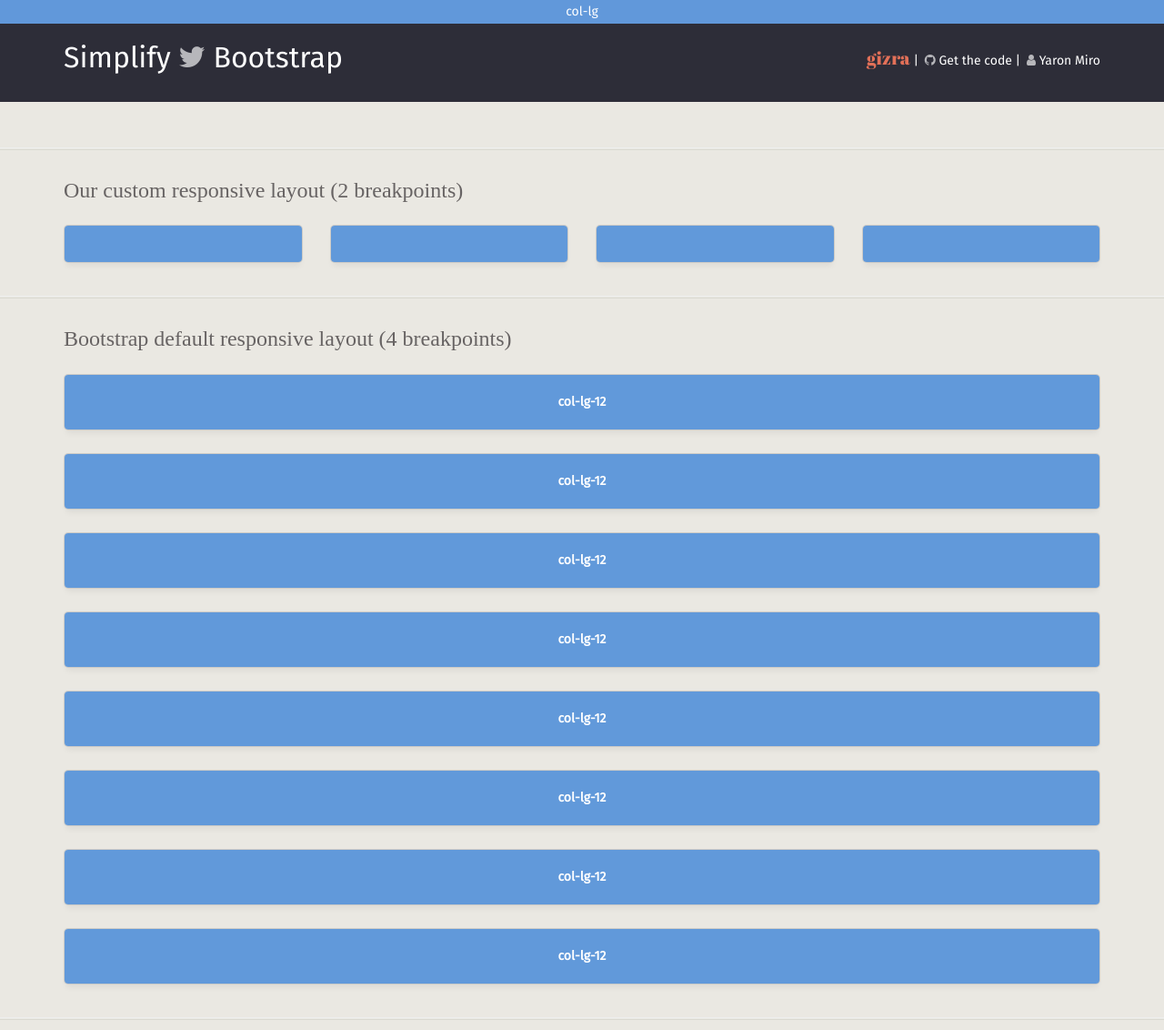
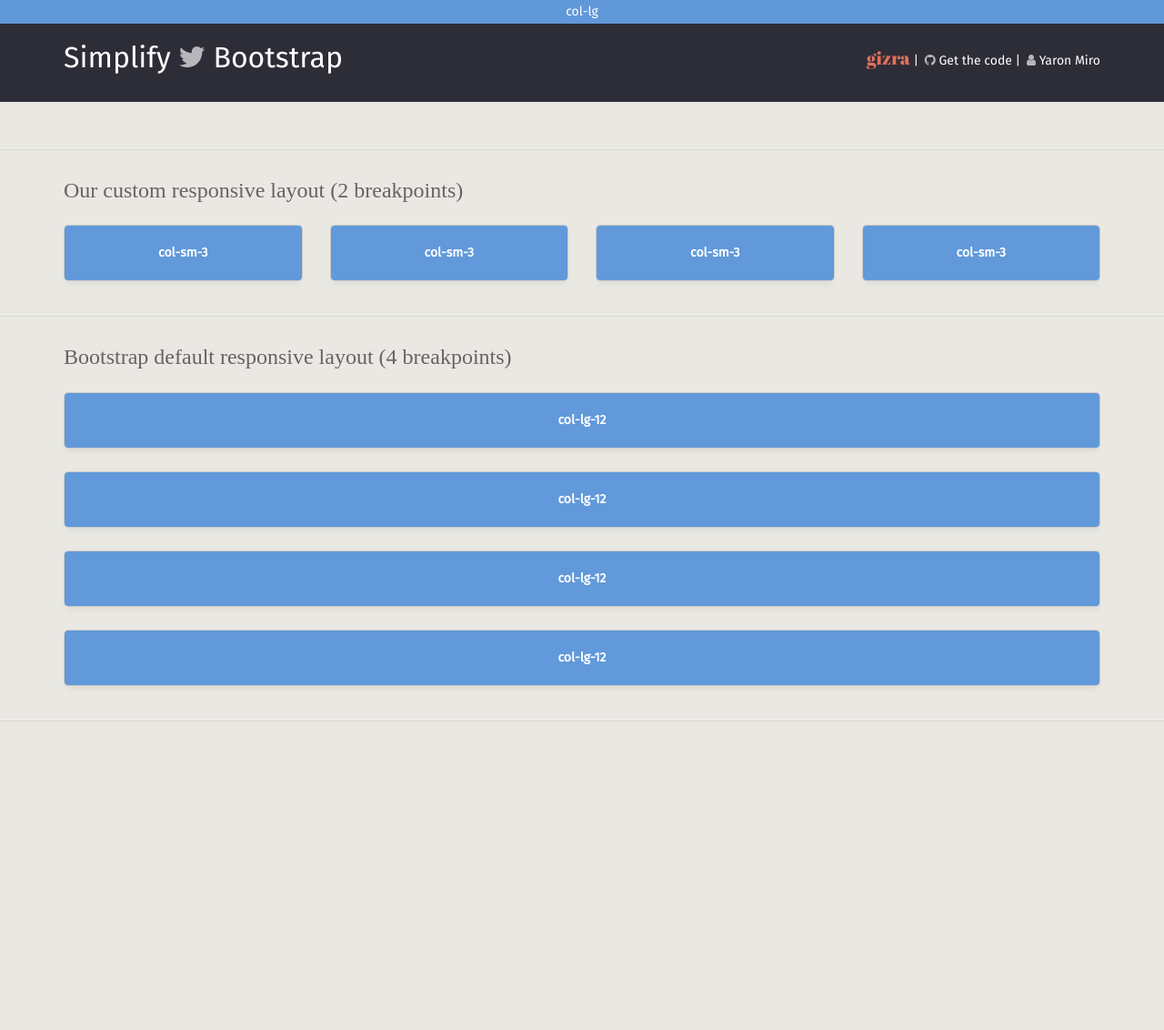
Before and after one commit to Gizra/bootstrap-responsive, a Jekyll site: the page built from src/index.html, in a window 1280 px wide. Shown: the whole page at 91% size. Built offline with Jekyll 4.4.1, drawn with Linux system fonts in a browser that asks for light colours; nearby versions of some CDN libraries; some web fonts are replaced; Markdown is read by kramdown in place of the engine named in the settings; after the commit the page ends 900 px from its top, so only the background shows below that.

Commit message:
plain html markup nojekyll

```diff
--- a/src/_includes/examples/bootstrap-default-layout.html
+++ b/src/_includes/examples/bootstrap-default-layout.html
@@ -4,11 +4,62 @@
 <div class="col-xs-12">
   <div class="wrapper text-center">
     <div class="row">
-      {% for i in (1..8) %}
-        <div class="box col-xs-3 col-sm-6 col-lg-12">
-          <div>{% include examples/col-list.html type="bootstrap-default" %}</div>
+        <div class="box col-lg-12 col-md-4 col-sm-6 col-xs-3">
+          <div>
+            <span class="visible-xs">col-xs-3</span>
+            <span class="visible-sm">col-sm-6</span>
+            <span class="visible-md">col-md-4</span>
+            <span class="visible-lg">col-lg-12</span>
+          </div>
         </div>
-      {% endfor %}
+        <div class="box col-lg-12 col-md-4 col-sm-6 col-xs-3">
+          <div>
+            <span class="visible-xs">col-xs-3</span>
+            <span class="visible-sm">col-sm-6</span>
+            <span class="visible-md">col-md-4</span>
+            <span class="visible-lg">col-lg-12</span>
+          </div>
+        </div>
+        <div class="box col-lg-12 col-md-4 col-sm-6 col-xs-3">
+          <div>
+            <span class="visible-xs">col-xs-3</span>
+            <span class="visible-sm">col-sm-6</span>
+            <span class="visible-md">col-md-4</span>
+            <span class="visible-lg">col-lg-12</span>
+          </div>
+        </div>
+        <div class="box col-lg-12 col-md-4 col-sm-6 col-xs-3">
+          <div>
+            <span class="visible-xs">col-xs-3</span>
+            <span class="visible-sm">col-sm-6</span>
+            <span class="visible-md">col-md-4</span>
+            <span class="visible-lg">col-lg-12</span>
+          </div>
+        </div>
+        <div class="box hidden-lg col-md-4 col-sm-6 col-xs-3">
+          <div>
+            <span class="visible-xs">col-xs-3</span>
+            <span class="visible-sm">col-sm-6</span>
+            <span class="visible-md">col-md-4</span>
+          </div>
+        </div>
+        <div class="box hidden-lg col-md-4 col-sm-6 col-xs-3">
+          <div>
+            <span class="visible-xs">col-xs-3</span>
+            <span class="visible-sm">col-sm-6</span>
+            <span class="visible-md">col-md-4</span>
+          </div>
+        </div>
+        <div class="box visible-xs col-xs-3">
+          <div>
+            <span class="visible-xs">col-xs-3</span>
+          </div>
+        </div>
+        <div class="box visible-xs col-xs-3">
+          <div>
+            <span class="visible-xs">col-xs-3</span>
+          </div>
+        </div>
     </div>
   </div>
 </div>
--- a/src/_includes/examples/col-list.html
+++ /dev/null
@@ -1,17 +0,0 @@
-{% assign = type = site.data.grid[include.type] %}
-
-{% if type.xs %}
-  <span class="visible-xs">col-xs{{ type.xs | prepend:'-' }}</span>
-{% endif %}
-
-{% if type.sm %}
-  <span class="visible-sm">col-sm{{ type.sm| prepend:'-' }}</span>
-{% endif %}
-
-{% if type.md %}
-  <span class="visible-md">col-md{{ type.md| prepend:'-' }}</span>
-{% endif %}
-
-{% if type.lg %}
-  <span class="visible-lg">col-lg{{ type.lg| prepend:'-' }}</span>
-{% endif %}
--- a/src/_includes/examples/custom-layout.html
+++ b/src/_includes/examples/custom-layout.html
@@ -4,11 +4,30 @@
 <div class="col-xs-12">
   <div class="wrapper text-center">
     <div class="row">
-      {% for i in (1..4) %}
         <div class="box col-xs-6 col-sm-3">
-          <div>{% include examples/col-list.html type="custom-layout" %}</div>
+          <div>
+            <span class="visible-xs">col-xs-6</span>
+            <span class="hidden-xs">col-sm-3</span>
+          </div>
         </div>
-      {% endfor %}
+        <div class="box col-xs-6 col-sm-3">
+          <div>
+            <span class="visible-xs">col-xs-6</span>
+            <span class="hidden-xs">col-sm-3</span>
+          </div>
+        </div>
+        <div class="box col-xs-6 col-sm-3">
+          <div>
+            <span class="visible-xs">col-xs-6</span>
+            <span class="hidden-xs">col-sm-3</span>
+          </div>
+        </div>
+        <div class="box col-xs-6 col-sm-3">
+          <div>
+            <span class="visible-xs">col-xs-6</span>
+            <span class="hidden-xs">col-sm-3</span>
+          </div>
+        </div>
     </div>
   </div>
 </div>
```
Also changed, not shown: src/_data/grid.yml (deleted, +0 -8 lines).
